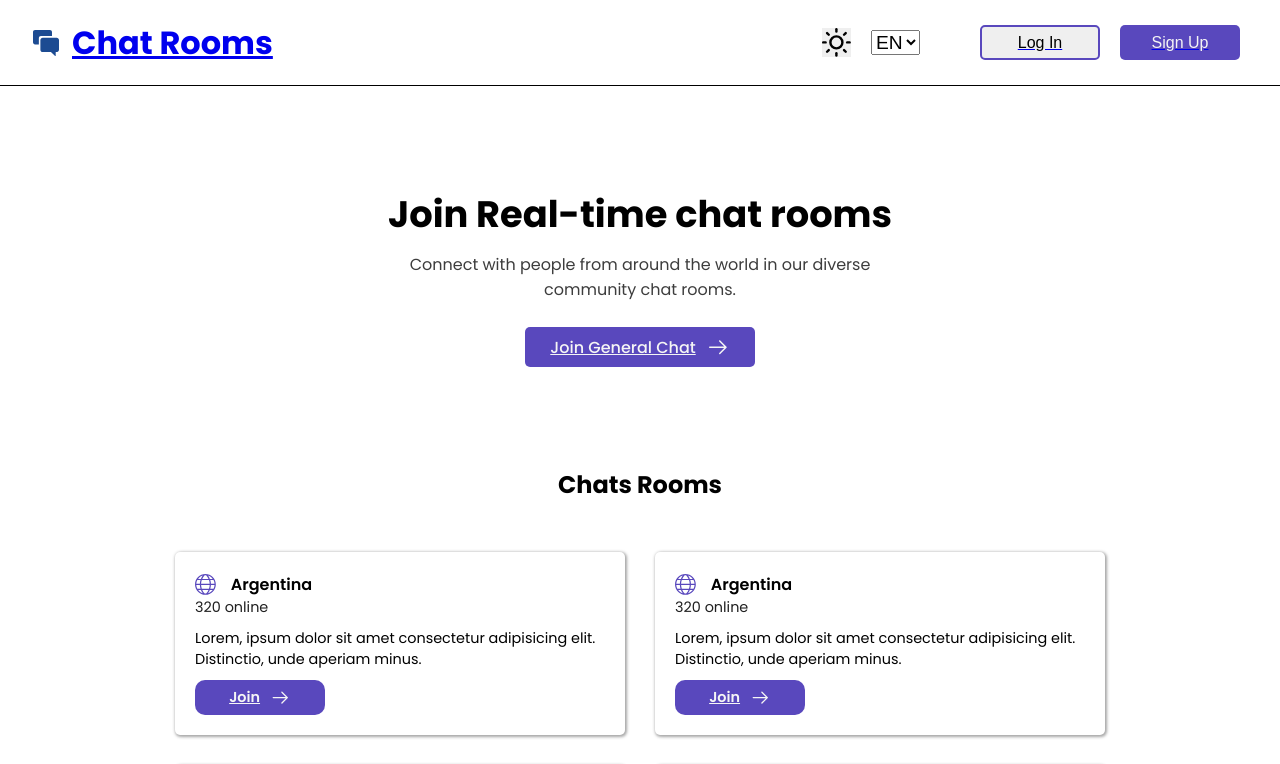
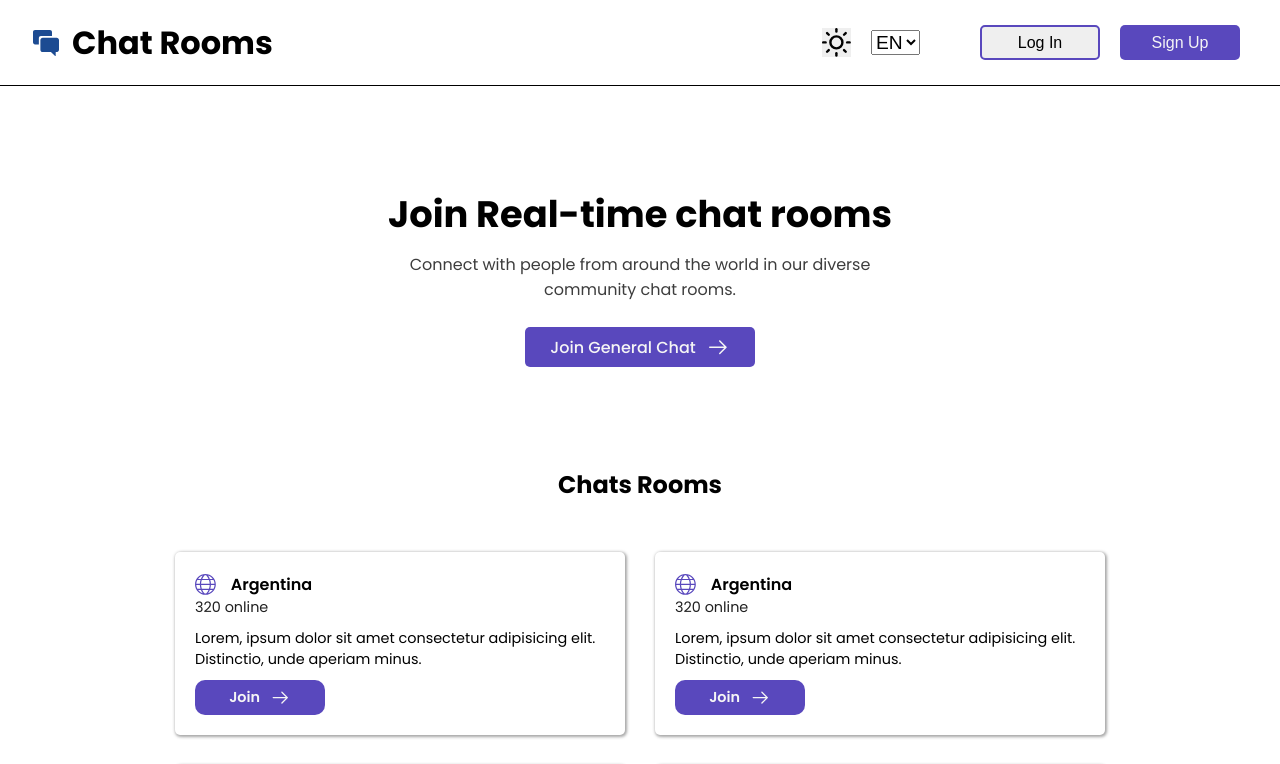
Before and after one commit to RodrigoLV9/chat-rooms, a React (Vite) app: page / in a window 1280 px wide. Shown: the top 764 px of the page. Built offline with nearby package versions, Linux system fonts and the light colour scheme.

Commit message:
style(Links): Fix style of Link

```diff
--- a/src/App.css
+++ b/src/App.css
@@ -2,3 +2,7 @@
 html,body{
     font-family:'Poppins',sans-serif
 }
+.link{
+    text-decoration: none;
+
+}
--- a/src/components/Header/Buttons.tsx
+++ b/src/components/Header/Buttons.tsx
@@ -3,10 +3,10 @@ import {Link} from 'react-router-dom'
 export const Buttons:React.FC = () => {
   return (
     <div className='buttons'>
-      <Link to='/login'>
+      <Link to='/login' className='link'>
         <button className='buttons__login'>Log In</button>
       </Link>
-      <Link to='/register'>
+      <Link to='/register' className='link'>
         <button className='buttons__register'>Sign Up</button>
       </Link>
     </div>
--- a/src/components/Header/Header.tsx
+++ b/src/components/Header/Header.tsx
@@ -7,7 +7,7 @@ import '../../styles/Header.css'
 export const Header:React.FC = () => {
   return (
     <header className='header'>
-        <Link to='/' className='header__title'>
+        <Link to='/' className='header__title link'>
             <IconChat className='header__title-logo'/>
             <h1>Chat Rooms</h1>
         </Link>
--- a/src/components/Main/Hero.tsx
+++ b/src/components/Main/Hero.tsx
@@ -7,7 +7,7 @@ export const Hero:React.FC = () => {
     <section className='hero'>
         <h1>Join Real-time chat rooms</h1>
         <p>Connect with people from around the world in our diverse community chat rooms.</p>
-        <Link to='/chat-room' className='hero__button'>
+        <Link to='/chat-room' className='hero__button link'>
             <p>Join General Chat</p>
             <IconArrow className='hero__button-icon'/>
         </Link>
--- a/src/components/Main/RoomCard.tsx
+++ b/src/components/Main/RoomCard.tsx
@@ -13,7 +13,7 @@ export const RoomCard:React.FC = () => {
             <p>320 online</p>
         </div>
         <p>Lorem, ipsum dolor sit amet consectetur adipisicing elit. Distinctio, unde aperiam minus.</p>
-        <Link to='/chat-room' className='roomCard__button'>
+        <Link to='/chat-room' className='roomCard__button link'>
             <p>Join</p>
             <IconArrow className='roomCard-icon'/>
         </Link>
--- a/src/styles/Header.css
+++ b/src/styles/Header.css
@@ -10,6 +10,9 @@
     align-items: center;
     justify-content: center;
     gap:10px
+}
+.header__title h1{
+    color:black;
 }
 .header__title-logo{
     font-size: 2rem;
--- a/src/styles/Hero.css
+++ b/src/styles/Hero.css
@@ -15,7 +15,6 @@
     width: 230px;
     height: 40px;
     border-radius: 5px;
-    border: none;
     display: flex;
     align-items: center;
     justify-content: center;
@@ -24,7 +23,6 @@
     font-weight: 500;
     font-size: 1rem;
     color:whitesmoke;
-    cursor: pointer;
     transition: background-color .3s ease-out;
 }
 .hero__button-icon{
--- a/src/styles/Rooms.css
+++ b/src/styles/Rooms.css
@@ -54,7 +54,6 @@
     font-size: 1.3rem;
 }
 .roomCard__button{
-    border:none;
     width: 130px;
     height: 35px;
     display:flex;
@@ -66,7 +65,6 @@
     font-weight: 600;
     background-color: rgb(89, 72, 189);
     color:whitesmoke;
-    cursor:pointer;
     transition: background-color .3s ease-in-out;
 }
 .roomCard__button:hover{
```
